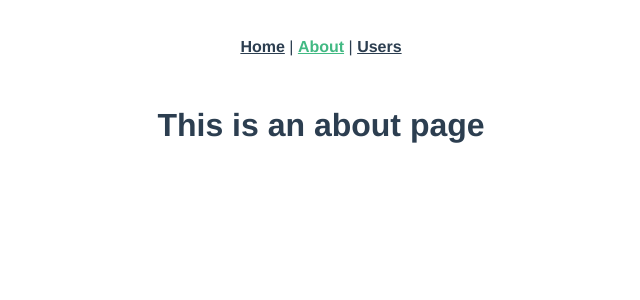
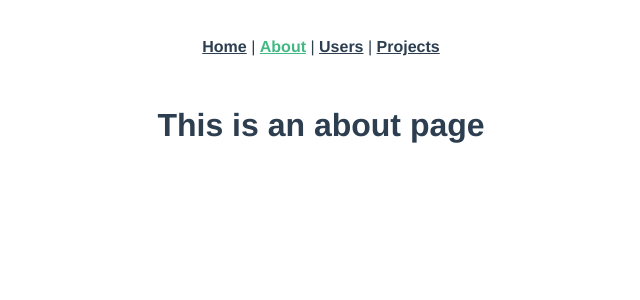
Before and after one commit to deavensoft/time-tracker-app, a Vue app: page /#/about in a window 1280 px wide. Shown: the top 300 px of the page, without its empty margins (319-959 px from the left). Built offline with nearby package versions, Linux system fonts and the light colour scheme.

Commit message:
Added Project route with ProjectList

```diff
--- a/src/App.vue
+++ b/src/App.vue
@@ -1,9 +1,14 @@
 <template>
   <div id="app">
     <div id="nav">
-      <router-link to="/">Home</router-link> |
-      <router-link to="/about">About</router-link> |
+      <router-link to="/">Home</router-link>
+      |
+      <router-link to="/about">About</router-link>
+      |
       <router-link to="/users">Users</router-link>
+      |
+      <router-link to="/projects">Projects</router-link>
+
     </div>
     <router-view/>
   </div>
@@ -13,7 +18,7 @@ import Buefy from 'buefy';
 import Vue from 'vue';
 
 Vue.use(Buefy);
-export default { };
+export default {};
 </script>
 <style lang="scss">
 #app {
--- /dev/null
+++ b/src/components/ProjectsList.vue
@@ -0,0 +1,13 @@
+<template>
+  <div>TEST</div>
+</template>
+
+<script>
+export default {
+  name: 'ProjectsList',
+};
+</script>
+
+<style scoped>
+
+</style>
--- a/src/components/UsersList.vue
+++ b/src/components/UsersList.vue
@@ -59,7 +59,7 @@
                 :user="selectedUser"
                 @save="saveUser"
                 @cancel="cancelUser"
-                />
+    />
     <b-button v-if="!selectedUser" type="is-primary" @click="create">Create new</b-button>
   </section>
 
@@ -108,7 +108,10 @@ export default {
       this.selectedUser = null;
     },
     create() {
-      this.selectedUser = {};
+      this.selectedUser = {
+        id: null,
+        roles: [],
+      };
     },
   },
   mounted() {
--- a/src/router/index.js
+++ b/src/router/index.js
@@ -23,6 +23,11 @@ const routes = [
     name: 'Users',
     component: () => import(/* webpackChunkName: "users" */ '../views/Users.vue'),
   },
+  {
+    path: '/projects',
+    name: 'Projects',
+    component: () => import(/* webpackChunkName: "users" */ '../views/Projects.vue'),
+  },
 ];
 
 const router = new VueRouter({
--- /dev/null
+++ b/src/views/Projects.vue
@@ -0,0 +1,16 @@
+<template>
+  <div class="projects">
+    <ProjectsList></ProjectsList>
+  </div>
+</template>
+
+<script>
+import ProjectsList from '@/components/ProjectsList.vue';
+
+export default {
+  name: 'Projects',
+  components: {
+    ProjectsList,
+  },
+};
+</script>
```
